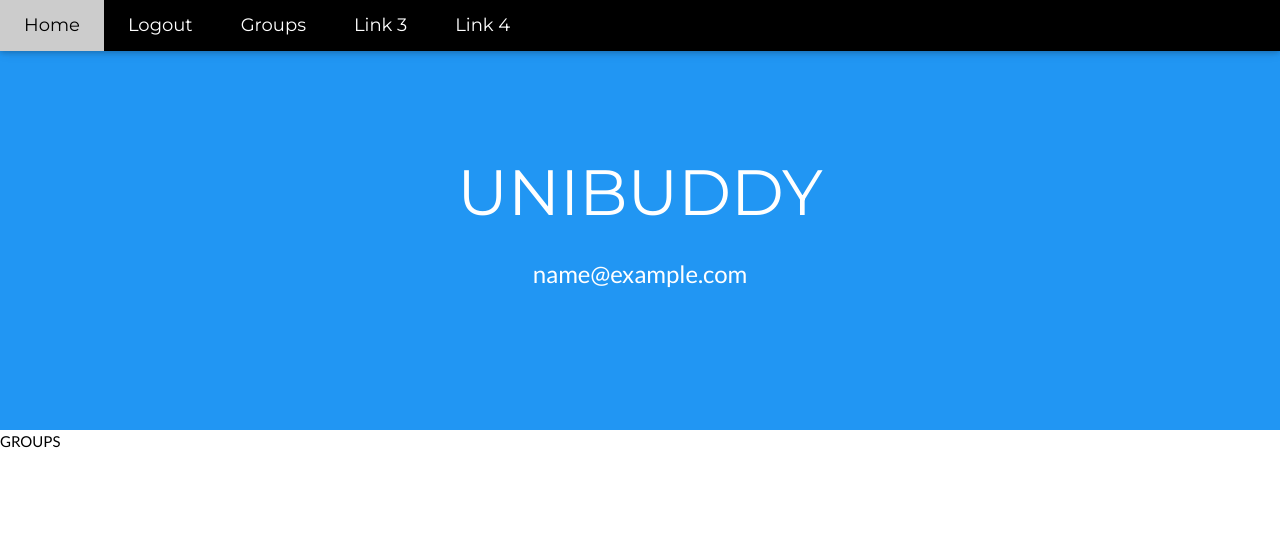
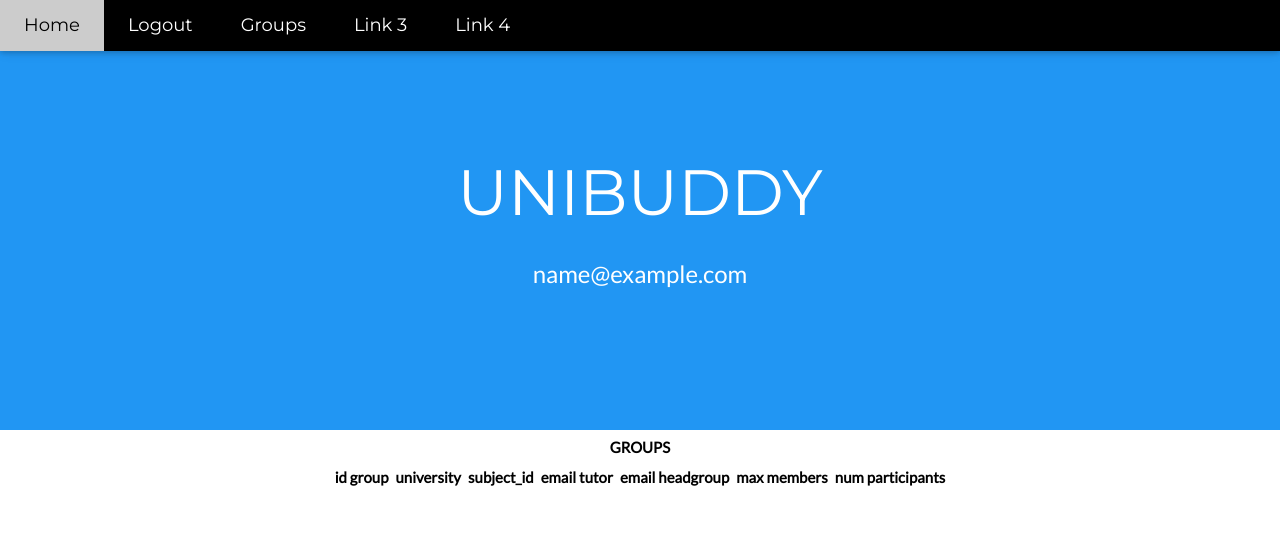
Before and after one commit to ludoviconatoli/unibuddy, a Flask app: page /groups in a window 1280 px wide. Shown: the top 536 px of the page. Run offline with Flask 2, Linux system fonts and the light colour scheme; the visitor is signed in with stand-in values (Sample User, id 1); data that the repository does not hold is empty; some libraries are stand-ins or nearby versions.

Commit message:
fine login

```diff
--- a/data.py
+++ b/data.py
@@ -37,7 +37,7 @@ db.session.commit()
 db.session.add(stud3)
 db.session.commit()
 
-meet1 = Meetings("Politecnico di Torino", "02PDWPH", "", "s302249", 10)
+meet1 = Meetings("Politecnico di Torino", "02PDWPH", "", "s302249@studenti.polito.it", 10, 2)
 meet1.students = [stud3, stud1]
 
 db.session.add(meet1)
--- a/project/models/Meetings.py
+++ b/project/models/Meetings.py
@@ -15,15 +15,17 @@ class Meetings(db.Model):
     email_tutor = db.Column(db.String(50), db.ForeignKey('tutor.email'))
     email_headgroup = db.Column(db.String(50), db.ForeignKey('student.email'))
     max_members = db.Column(db.Integer())
+    num_participants = db.Column(db.Integer())
 
     students = db.relationship("Student", backref="meetings", lazy=True, secondary=students)
 
-    def __init__(self, university, subject_id, email_tutor, email_headgroup, max_members):
+    def __init__(self, university, subject_id, email_tutor, email_headgroup, max_members, num_participants):
         self.university = university
         self.subject_id = subject_id
         self.email_tutor = email_tutor
         self.email_headgroup = email_headgroup
         self.max_members = max_members
+        self.num_participants = num_participants
 
     def __repr__(self):
         return ('\nGroup: ' + str(self.id) + ' in ' + self.university + ' of ' + self.subject_id + ' subject, tutor: ' + self.email_tutor)
--- a/project/templates/groups.html
+++ b/project/templates/groups.html
@@ -2,11 +2,29 @@
 {% block content %}
     {% if session['logged'] %}
         <table align="center" cellspacing="5">
-            <tr>GROUPS</tr>
+            <tr ><th colspan="8">GROUPS</th></tr>
+            <tr>
+                <td><b>id group</b></td>
+                <td><b>university</b></td>
+                <td><b>subject_id</b></td>
+                <td><b>email tutor</b></td>
+                <td><b>email headgroup</b></td>
+                <td><b>max members</b></td>
+                <td><b>num participants</b></td>
+            </tr>
             {% for i in meet %}
-                <tr>
-                    <td>{{ i }}</td>
-                </tr>
+                {% if i.max_members != i.num_participants %}
+                    <tr>
+                        <td>{{ i.id }}</td>
+                        <td>{{ i.university }}</td>
+                        <td>{{ i.subject_id }}</td>
+                        <td>{{ i.email_tutor }}</td>
+                        <td>{{ i.email_headgroup }}</td>
+                        <td>{{ i.max_members }}</td>
+                        <td>{{ i.num_participants }}</td>
+                        <td><input type="button" name="join" value="join"></td>
+                    </tr>
+                {% endif %}
             {% endfor %}
         </table>
     {% else %}
```
